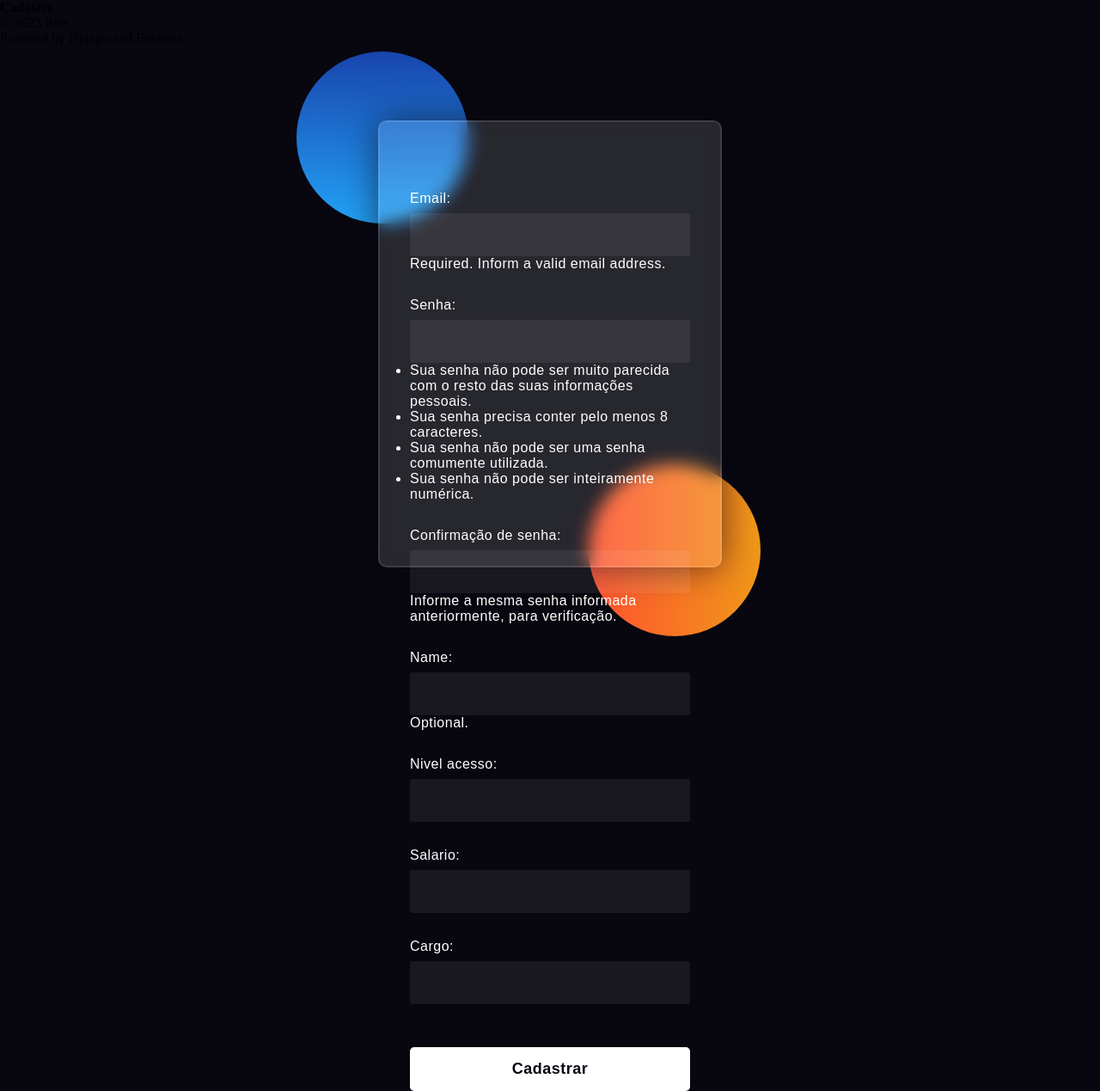
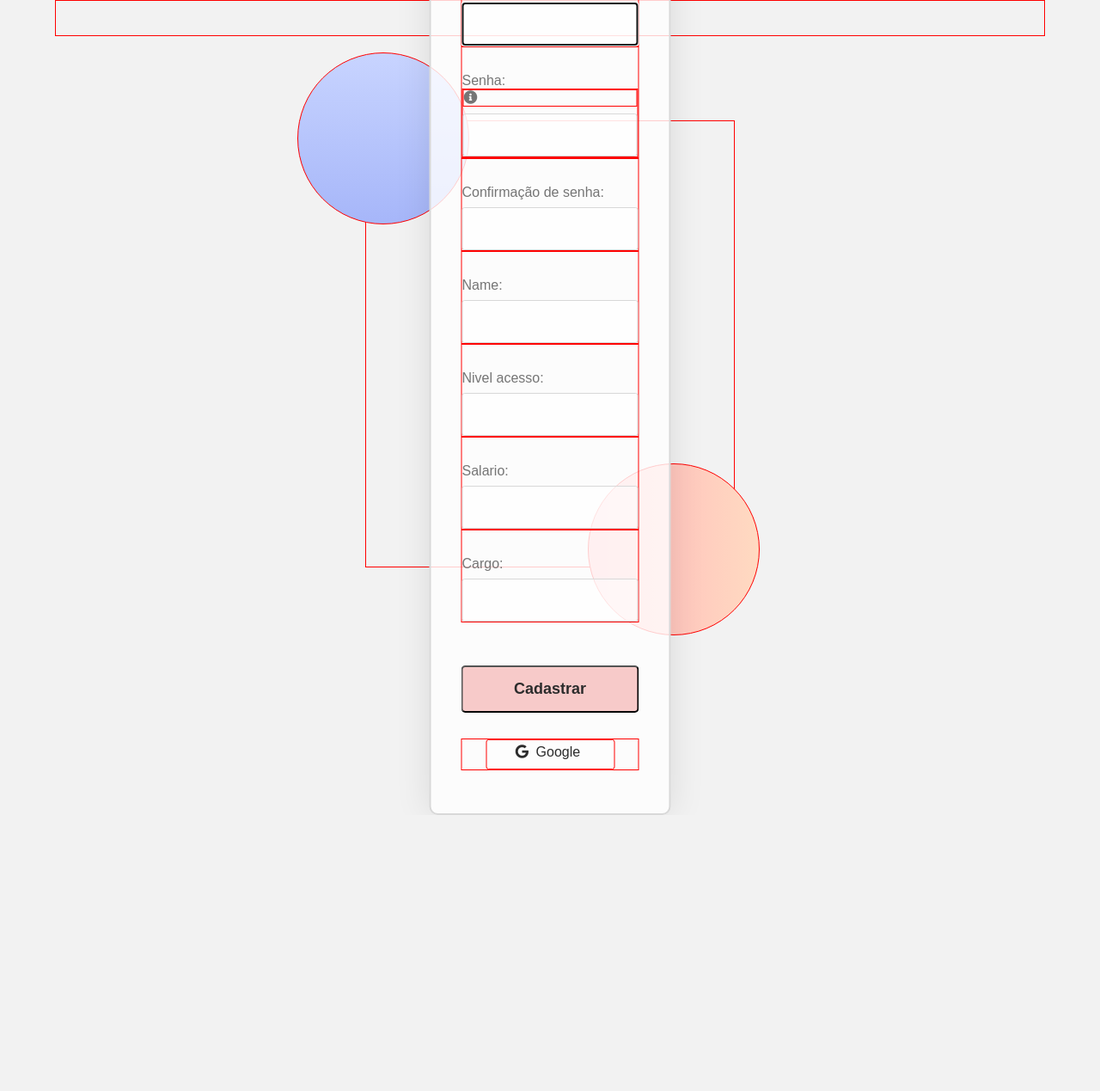
Before and after one commit to mathst/Bite, a Django app: page /signup/funcionario/ in a window 1280 px wide. Shown: the whole page at 86% size. After the commit the page ends 948 px from the top, so only its background shows below. Run offline with Django 4.2, Linux system fonts and the light colour scheme; some libraries are stand-ins or nearby versions.

Commit message:
alteração no back de funções sigin/sigup

```diff
--- a/api/mainApi/forms.py
+++ b/api/mainApi/forms.py
@@ -2,15 +2,6 @@ from django import forms
 from django.contrib.auth.forms import UserCreationForm
 from .models import CustomUser,Cliente,Funcionario,Administrador
 
-class CustomUserCreationForm(UserCreationForm):
-    class Meta:
-        model = CustomUser
-        fields = ('username', 'email', 'password1', 'password2', 'name')
-
-class CustomUserChangeForm(forms.ModelForm):
-    class Meta:
-        model = CustomUser
-        fields = ('email', 'name')
 
 class ClienteCreationForm(UserCreationForm):
     email = forms.EmailField(max_length=254, required=True, help_text='*.')
--- a/api/mainApi/models.py
+++ b/api/mainApi/models.py
@@ -4,8 +4,6 @@ from django.contrib.auth.models import AbstractUser, Permission, Group
 
 class CustomUser(AbstractUser):
     name = models.CharField(max_length=30, blank=True)
-    age = models.IntegerField(blank=True, null=True)
-
     USERNAME_FIELD = 'email'
 
     class Meta:
--- a/api/mainApi/serializers.py
+++ b/api/mainApi/serializers.py
@@ -1,5 +1,5 @@
 from rest_framework import serializers
-from .models import Veiculo
+from . import models
 
 class VeiculoSerializer(serializers.ModelSerializer):
     class Meta:
--- a/api/mainApi/templates/accounts/signup_funcionario.html
+++ b/api/mainApi/templates/accounts/signup_funcionario.html
@@ -1,22 +1,34 @@
 {% extends 'bases/base2.html' %}
-
+{% load static %}
 {% block content %}
-<div class="container">
-  <div class="row">
-    <div class="col-md-6 offset-md-3">
-      <div class="card">
-        <div class="card-header">
-          <h4 class="mb-0">Cadastro</h4>
-        </div>
-        <div class="card-body">
-          <form method="post" action="{% url 'signup_funcionario' %}">
-            {% csrf_token %}
-            {{ form.as_p }}
-            <button type="submit" class="btn btn-primary">Cadastrar</button>
-          </form>
-        </div>
-      </div>
+<div class="container d-flex justify-content-center flex-wrap">
+	<form method="post" action="{% url 'signup_cliente' %}" class="container-form">
+		{% csrf_token %}
+		<h3 class="form-title">Cadastro</h3>
+		{% for field in form %}
+		<div class="form-group">
+		{{ field.label_tag }}
+		{% if field.name == 'password1' %}
+		<div class="input-group">
+			<div class="input-group-append">
+			<span class="input-group-text">
+				<i class="fas fa-info-circle" data-toggle="tooltip" data-placement="top" title="{{ field.help_text }}"></i>
+			</span>
+			</div>
+			{{ field }}
+		</div>
+		{% else %}
+		{{ field }}
+		{% endif %}
+		</div>
+		{% endfor %}
+		<button type="submit" class="btn btn-primary">Cadastrar</button>
+		<div class="social">
+		<div class="go"><i class="fab fa-google"></i> Google</div>
+		</div>
+	</form>
     </div>
   </div>
 </div>
+
 {% endblock %}
--- a/api/mainApi/templates/bases/base2.html
+++ b/api/mainApi/templates/bases/base2.html
@@ -1,16 +1,14 @@
 {% load static %}
 <!DOCTYPE html>
-<html lang="en">
-
+<html lang="pt-br">
 <head>
-
     <meta charset="UTF-8">
     <meta name="viewport" content="width=device-width, initial-scale=1.0">
     {% block title %}
-    <title>{% if page_title %}{{ page_title }} - {% endif %}Bite</title>
+    <title>Bite</title>
     {% endblock %}
     <!-- CSS -->
-    <link rel='stylesheet' href='{% static "CSS/login/style.css" %}' />
+    <link rel='stylesheet' href="{% static 'CSS/login/style.css' %}" />
     <!-- Icones CSS -->
     <link rel="stylesheet" href="https://unicons.iconscout.com/release/v4.0.0/css/line.css">
     <!-- JS -->
@@ -20,34 +18,20 @@
     <script src="https://cdn.jsdelivr.net/npm/bootstrap@5.0.0/dist/js/bootstrap.min.js"></script>
     <script src="https://cdn.jsdelivr.net/npm/apexcharts"></script>
     {% block extra_js %}{% endblock %}
-
 </head>
 <body>
     <header class="header">
     </header>
+    <div class="background">
+        <div class="shape"></div>
+        <div class="shape"></div>
+    </div>
     <main class="main">
-        <div class="background">
-            <div class="shape"></div>
-            <div class="shape"></div>
-        </div>
         {% block content %}
 
         {% endblock %}
     </main>
-    <footer class="footer">
-        <div class="container-fluid">
-            <div class="row">
-                <div class="col-md-6">
-                    <p>&copy; 2023 Bite</p>
-                </div>
-                <div class="col-md-6 text-md-right">
-                    <p>Powered by Django and Firebase</p>
-                </div>
-            </div>
-        </div>
+    <footer>
     </footer>
-
-    <!-- Bootstrap JS e JQuery -->
-
 </body>
 </html>
--- a/api/mainApi/urls.py
+++ b/api/mainApi/urls.py
@@ -7,6 +7,7 @@ urlpatterns = [
     path('comanda/', views.comanda, name='comanda'),
     path('estoque/', views.estoque, name='estoque'),
     path('financeiro/', views.finaceiro, name='financeiro'),
+    path('cardapio/', views.cardapio, name='cardapio'),
     path('', auth_views.LoginView.as_view(template_name='accounts/login.html'), name='login'),
     path('logout/', auth_views.LogoutView.as_view(template_name='accounts/logout.html'), name='logout'),
     path('signup/', views.signup_cliente, name='signup_cliente'),
@@ -14,7 +15,7 @@ urlpatterns = [
     path('signup/administrador/', views.signup_administrador, name='signup_administrador'),
     path('google-authenticate/', views.authenticate_with_google, name='google_authenticate'),
     path('auth/', include('social_django.urls', namespace='social')),
-    path('index/', views.index, name='index')
+    path('index/', views.criar_conta, name='index')
     # path('reset/', views.reset),
     # path('', views.login, name='login'),
     # path('logout/', views.logout, name='logout'),
--- a/api/mainApi/views.py
+++ b/api/mainApi/views.py
@@ -1,5 +1,5 @@
 # import firebase_admin
-from firebase_admin import credentials, auth, firestore
+from firebase_admin import credentials, auth as firebase_auth, firestore
 from firebase_admin.credentials import Certificate
 from django.conf import settings
 from django.shortcuts import render, redirect
@@ -8,9 +8,10 @@ from django.http import JsonResponse
 from django.contrib.auth.forms import UserCreationForm
 from django.contrib.auth.decorators import login_required
 from .models import CustomUser, user as User
-from .forms import CustomUserCreationForm, ClienteCreationForm, FuncionarioCreationForm , AdministradorCreationForm
+from .forms import ClienteCreationForm, FuncionarioCreationForm , AdministradorCreationForm
 from django.contrib import messages
-
+from django.views.decorators.cache import cache_page
+from django.views.decorators.csrf import csrf_protect
 
 # Initialize Firestore client
 # db = firestore.client()
@@ -21,8 +22,8 @@ def authenticate_with_google(request):
 
     # Verify the ID token using the Firebase Admin SDK
     try:
-        decoded_token = auth.verify_id_token(id_token)
-    except auth.InvalidIdTokenError:
+        decoded_token = firebase_auth.verify_id_token(id_token)
+    except firebase_auth.InvalidIdTokenError:
         return JsonResponse({'error': 'Invalid ID token'}, status=400)
 
     # Check if the user already exists in the database
@@ -34,11 +35,11 @@ def authenticate_with_google(request):
         user.set_unusable_password()
         user.save()
 
-    # Authenticate the user
+    # authenticate the user
     user = authenticate(request, email=decoded_token['email'])
     if user is not None:
         login(request, user)
-        return JsonResponse({'redirect_url': '/'})
+        return JsonResponse({'redirect_url': '/cardapio/'})
     else:
         return JsonResponse({'error': 'Failed to authenticate user'}, status=400)
 
@@ -54,6 +55,8 @@ def authenticate_with_google(request):
 #         form = CustomUserCreationForm()
 #     return render(request, 'signup.html', {'form': form})
 
+@cache_page(60 * 15)
+@csrf_protect
 def signup_cliente(request):
     if request.method == 'POST':
         form = ClienteCreationForm(request.POST)
@@ -62,11 +65,13 @@ def signup_cliente(request):
             user.is_cliente = True
             user.save()
             login(request, user)
-            return redirect('home')
+            return redirect('cardapio')
     else:
         form = ClienteCreationForm()
     return render(request, 'accounts/signup_cliente.html', {'form': form})
 
+@cache_page(60 * 15)
+@csrf_protect
 def signup_funcionario(request):
     if request.method == 'POST':
         form = FuncionarioCreationForm(request.POST)
@@ -77,11 +82,14 @@ def signup_funcionario(request):
             password = form.cleaned_data.get('password1')
             user = authenticate(email=email, password=password)
             login(request, user)
-            return redirect('home')
+            return redirect('cardapio')
     else:
         form = FuncionarioCreationForm()
     return render(request, 'accounts/signup_funcionario.html', {'form': form})
 
+
+@cache_page(60 * 15)
+@csrf_protect
 def signup_administrador(request):
     if request.method == 'POST':
         form = AdministradorCreationForm(request.POST)
@@ -92,19 +100,19 @@ def signup_administrador(request):
             password = form.cleaned_data.get('password1')
             user = authenticate(email=email, password=password)
             login(request, user)
-            return redirect('home')
+            return redirect('cardapio')
     else:
         form = AdministradorCreationForm()
     return render(request, 'accounts/signup_administrador.html', {'form': form})
 
+
+def cardapio(request):
+    # Lógica para listar produtos em estoque
+    return render(request, 'cardapio.html')
 # @login_required
 def estoque(request):
     # Lógica para listar produtos em estoque
     return render(request, 'estoque.html')
-
-# @login_required
-def compras(request):
-    return render(request, "compras.html")
 
 # @login_required
 def pedidos(request):
@@ -113,7 +121,7 @@ def pedidos(request):
 # @login_required
 def finaceiro(request):
     return render(request, "relFinaceiro.html")
-
+# @login_required
 def comanda(request):
     return render(request, "comanda.html")
 
@@ -124,7 +132,7 @@ def criar_conta(nome, email, senha, tipo_conta, **kwargs):
     assert tipo_conta in ['cliente', 'funcionario', 'admin'], "Tipo de conta inválido"
 
     # Cria o usuário no Firebase Authentication
-    user = auth.create_user(
+    user = firebase_auth.create_user(
         email=email,
         password=senha,
         display_name=nome,
@@ -162,6 +170,54 @@ def criar_conta(nome, email, senha, tipo_conta, **kwargs):
     # Retorna o ID do usuário criado no Firebase
     return user.uid
 
+def signup_cliente(request):
+    if request.method == 'POST':
+        nome = request.POST.get('nome')
+        email = request.POST.get('email')
+        senha = request.POST.get('senha')
+        telefone = request.POST.get('telefone')
+
+        try:
+            # Cria o usuário no Firebase Authentication
+            user = firebase_auth.create_user(
+                email=email,
+                password=senha,
+                display_name=nome,
+                email_verified=True
+            )
+
+            # Cria o usuário no Django User Model
+            django_user = User.objects.create_user(
+                username=email,
+                email=email,
+                password=senha,
+            )
+
+            # Adiciona informações adicionais ao usuário
+            django_user.cliente.endereco = endereco
+            django_user.cliente.telefone = telefone
+            django_user.cliente.save()
+
+            # Autentica o usuário no Django User Model
+            user = authenticate(request, username=email, password=senha)
+            login(request, user)
+
+            # Redireciona o usuário para a página de sucesso
+            messages.success(request, 'Conta criada com sucesso')
+            return redirect('cardapio')
+
+        except firebase_auth.EmailAlreadyExistsError:
+            messages.error(request, 'Este email já está em uso')
+            return redirect('signup_cliente')
+
+        except ValueError as e:
+            messages.error(request,e)
+            return redirect('signup_cliente')
+
+    else:
+        form = ClienteCreationForm()
+    return render(request, 'accounts/signup_cliente.html', {'form': form})
+
 def sign_cliente(request):
     if request.method == 'POST':
         email = request.POST.get('email')
@@ -169,8 +225,8 @@ def sign_cliente(request):
 
         # Verifica se o usuário existe no Firebase Authentication
         try:
-            user = auth.get_user_by_email(email)
-        except auth.UserNotFoundError:
+            user = firebase_auth.get_user_by_email(email)
+        except firebase_auth.UserNotFoundError:
             messages.error(request, 'Email ou senha inválidos')
             return redirect('login')
 
@@ -187,10 +243,83 @@ def sign_cliente(request):
 
         # Redireciona o usuário para a página de sucesso
         messages.success(request, 'Login efetuado com sucesso')
-        return redirect('home')
+        return redirect('cardapio')
 
     return render(request, 'login.html')
 
+def sign_in(request):
+    if request.method == 'POST':
+        email = request.POST.get('email')
+        password = request.POST.get('password')
+
+
+        try:
+            user = firebase_auth.get_user_by_email(email)
+        except firebase_auth.UserNotFoundError:
+            messages.error(request, 'Email ou senha inválidos')
+            return redirect('login')
+
+        if user.disabled:
+            messages.error(request, 'Usuário bloqueado')
+            return redirect('login')
+
+        try:
+            user_token = request.POST.get('uid')
+            decoded_token = firebase_auth.verify_id_token(user_token)
+
+        except:
+            messages.error(request, 'Erro ao verificar token de autenticação')
+            return redirect('login')
+
+        # user_type = decoded_token.get('user_type')
+        uid = request.POST.get('uid')
+        user_type = firebase_auth.verify_id_token(uid)
+
+        if user_type == 'cliente':
+            user = authenticate(request, username=email, password=password)
+            if user is None:
+                messages.error(request, 'Email ou senha inválidos')
+                return redirect('login')
+
+            messages.success(request, 'Login efetuado com sucesso')
+            login(request, user)
+            return redirect('cardapio')
+
+        elif user_type == 'funcionario':
+            try:
+                funcionario = Funcionario.objects.get(email=email)
+            except Funcionario.DoesNotExist:
+                messages.error(request, 'Email ou senha inválidos')
+                return redirect('login')
+
+            if funcionario.senha != password:
+                messages.error(request, 'Email ou senha inválidos')
+                return redirect('login')
+
+            messages.success(request, 'Login efetuado com sucesso')
+            login(request, funcionario)
+            return redirect('dashboard_funcionario')
+
+        elif user_type == 'admin':
+            try:
+                admin = Administrador.objects.get(email=email)
+            except Administrador.DoesNotExist:
+                messages.error(request, 'Email ou senha inválidos')
+                return redirect('login')
+
+            if admin.senha != password:
+                messages.error(request, 'Email ou senha inválidos')
+                return redirect('login')
+
+            messages.success(request, 'Login efetuado com sucesso')
+            login(request, admin)
+            return redirect('dashboard_admin')
+
+        else:
+            messages.error(request, 'Tipo de conta inválido')
+            return redirect('login')
+
+    return render(request, 'login.html')
 '''exemplo de aplicação'''
 # def minha_view(request):
 #     # Get all documents from a collection
--- a/api/static/CSS/login/style.css
+++ b/api/static/CSS/login/style.css
@@ -1,14 +1,9 @@
 @import url('https://cdnjs.cloudflare.com/ajax/libs/font-awesome/5.15.4/css/all.min.css');
 
-*,
-*:before,
-*:after{
+*,*:before,*:after{
     padding: 0;
     margin: 0;
     box-sizing: border-box;
-}
-body{
-    background-color: #080710;
 }
 .background{
     width: 430px;
@@ -26,8 +21,8 @@ body{
 }
 .shape:first-child{
     background: linear-gradient(
-        #1845ad,
-        #23a2f6
+        #c8d4ff,
+        #a6b6f9
     );
     left: -80px;
     top: -80px;
@@ -35,32 +30,64 @@ body{
 .shape:last-child{
     background: linear-gradient(
         to right,
-        #ff512f,
-        #f09819
+        #ffb3ba,
+        #ffdac1
     );
     right: -30px;
     bottom: -80px;
 }
+
+body{
+    background-color: #f2f2f2;
+    font-family: 'Poppins',sans-serif;
+    color: #757575;
+}
+.container {
+    display: flex;
+    align-items: column;
+    justify-content: center;
+    width: 90%; /* define a largura da div */
+    height: 90%;
+    /* max-width: 80%; define a largura máxima da div */
+    margin: auto; /* centraliza horizontalmente */
+    padding: 20px; /* define o espaçamento interno da div */
+
+}
+
+.form-container {
+    display: flex;
+    align-items: column;
+    justify-content: center;
+    max-width: 70%; /* define a largura máxima do contêiner do formulário */
+    margin: 0 auto; /* centraliza o contêiner do formulário */
+  }
+  .form-container > * {
+    flex: 1 1 400px;
+    margin: 10px;
+}
+
+  @media (max-height: 60%) {
+    .form-container > * {
+      flex-basis: calc(50% - 20px);
+    }
+  }
+.card-body {
+    min-height: 400px;
+  }
+
+div {
+    border: 1px solid red;
+  }
 form{
-    height: 520px;
-    width: 400px;
-    background-color: rgba(255,255,255,0.13);
+    background-color: rgba(255,255,255,0.8);
+    transform: translate(-50%,-50%);
     position: absolute;
-    transform: translate(-50%,-50%);
     top: 50%;
     left: 50%;
     border-radius: 10px;
-    backdrop-filter: blur(10px);
-    border: 2px solid rgba(255,255,255,0.1);
-    box-shadow: 0 0 40px rgba(8,7,16,0.6);
+    border: 2px solid #d8d8d8;
+    box-shadow: 0 0 40px rgba(0,0,0,0.1);
     padding: 50px 35px;
-}
-form *{
-    font-family: 'Poppins',sans-serif;
-    color: #ffffff;
-    letter-spacing: 0.5px;
-    outline: none;
-    border: none;
 }
 form h3{
     font-size: 32px;
@@ -79,46 +106,64 @@ input{
     display: block;
     height: 50px;
     width: 100%;
-    background-color: rgba(255,255,255,0.07);
+    background-color: rgba(255,255,255,0.4);
     border-radius: 3px;
     padding: 0 10px;
     margin-top: 8px;
     font-size: 14px;
     font-weight: 300;
+    border: 1px solid #d8d8d8;
+    color: #757575;
 }
 ::placeholder{
-    color: #e5e5e5;
+	color: #b8b8b8;
+	font-size: 14px;
 	}
+
 	button{
 	margin-top: 50px;
 	width: 100%;
-    background-color: #ffffff;
-    color: #080710;
+	background-color: #f7cac9;
+	color: #2c2c2c;
 	padding: 15px 0;
 	font-size: 18px;
 	font-weight: 600;
 	border-radius: 5px;
 	cursor: pointer;
+	transition: background-color 0.3s ease-in-out;
 	}
+	button:hover{
+	background-color: #ff7975;
+	}
+
 	.social{
 	margin-top: 30px;
 	display: flex;
+	justify-content: center;
 	}
 	.social div{
-  background: red;
+	background: #b8b8b8;
 	width: 150px;
 	border-radius: 3px;
 	padding: 5px 10px 10px 5px;
-  background-color: rgba(255,255,255,0.27);
-  color: #eaf0fb;
+	background-color: rgba(255,255,255,0.4);
+	color: #2c2c2c;
 	text-align: center;
+	transition: background-color 0.3s ease-in-out;
 	}
 	.social div:hover{
-  background-color: rgba(255,255,255,0.47);
+	background-color: rgba(255,255,255,0.6);
 	}
 	.social .fb{
 	margin-left: 25px;
 	}
+
 	.social i{
 	margin-right: 4px;
 	}
+
+/*========================*/
+/*
+    Ignore the following styles. They are not important to achieve the effect.
+    I'm only using them for looks (overall page background/font styles/centering content).
+*/
```
Also changed, not shown: api/mainApi/templates/accounts/signup_cliente.html (+4 -3 lines), rascunho.txt (+0 -149 lines), api/static/CSS/login/testcss.css (added), firebase/firebase_init.py (line endings or trailing spaces). Lines whose indentation alone changed are shown as unchanged.
